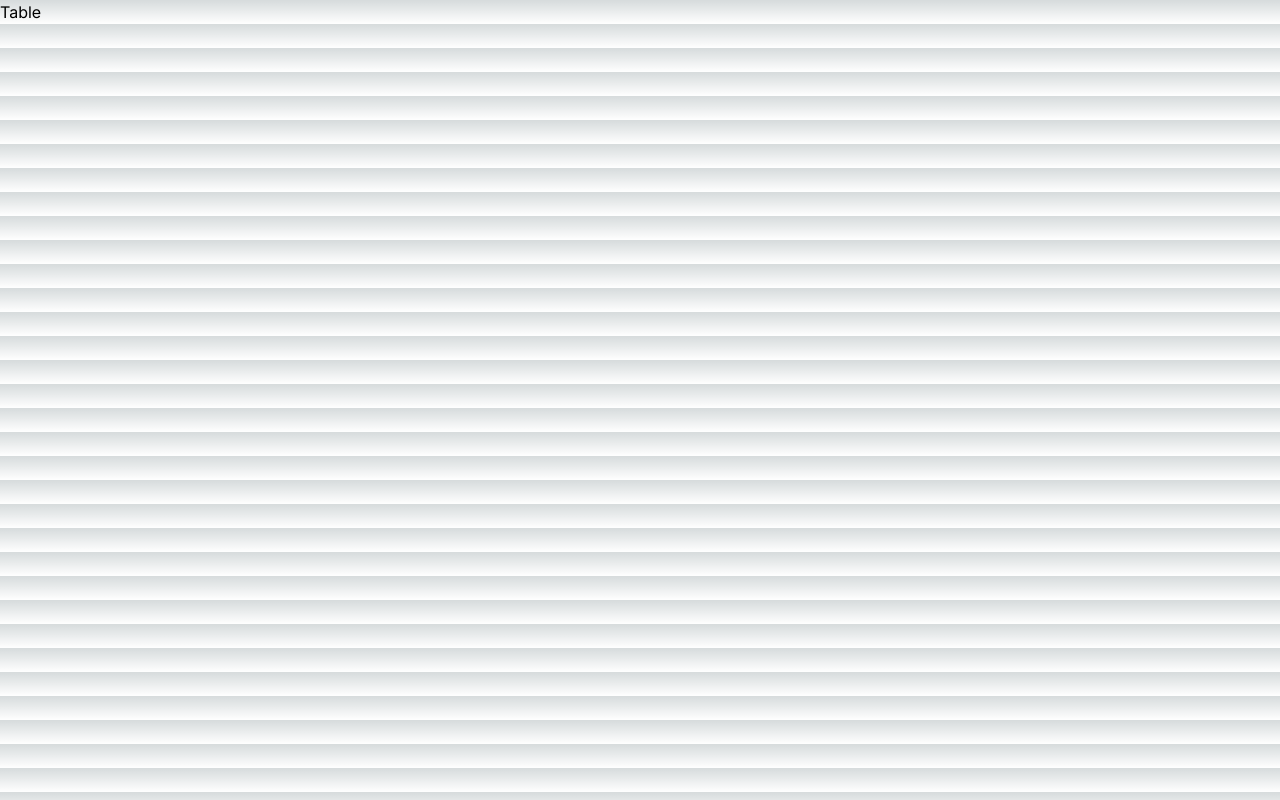
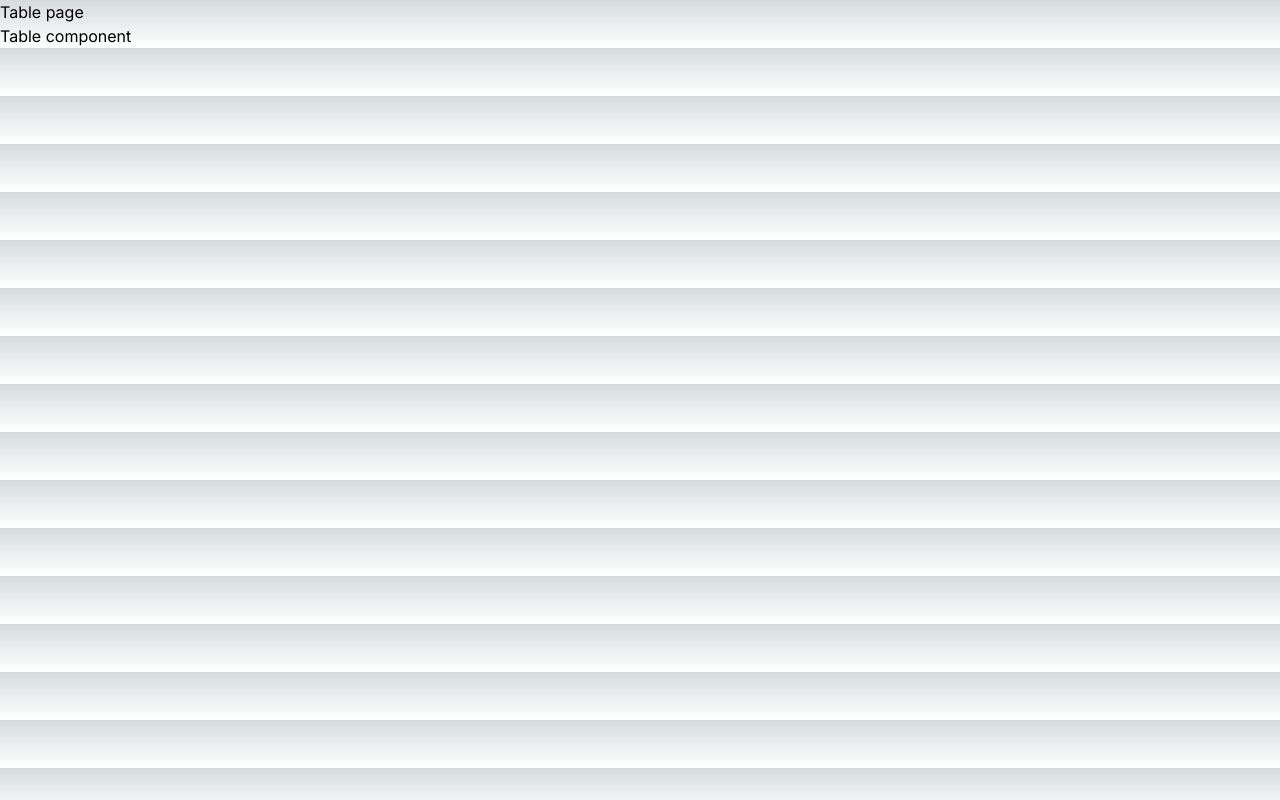
Before and after one commit to neil-kelsey/ground-control-water-table, a Next.js app in the folder ground-control-water-table/: page /table in a window 1280 px wide. Built offline with nearby package versions, Linux system fonts and the light colour scheme.

Commit message:
feat: Adding basic table component

```diff
--- /dev/null
+++ b/ground-control-water-table/src/app/components/table.tsx
@@ -0,0 +1,13 @@
+"use client"; // This is a client component
+
+import React from 'react';
+
+const TableComponent = () => {
+    return (
+        <div>
+            <p>Table component</p>
+        </div>
+    );
+};
+
+export default TableComponent;
--- a/ground-control-water-table/src/app/table/page.tsx
+++ b/ground-control-water-table/src/app/table/page.tsx
@@ -1,11 +1,13 @@
 "use client"; // This is a client component
 
 import React from 'react';
+import TableComponent from '../components/table';
 
 const TablePage = () => {
     return (
         <div>
-            <h1>Table</h1>
+            <h1>Table page</h1>
+            <TableComponent />
         </div>
     );
 };
```
